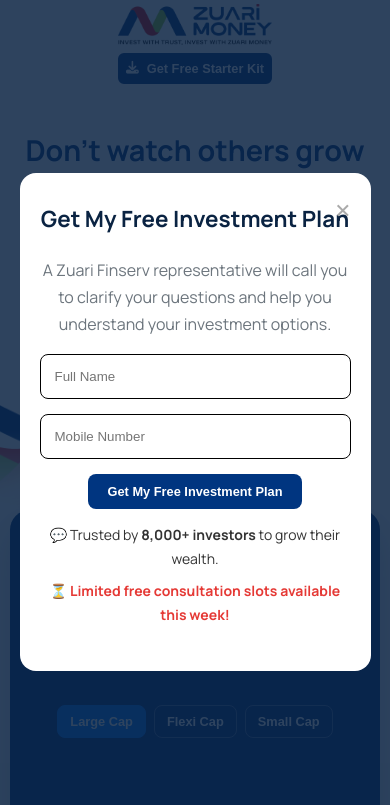
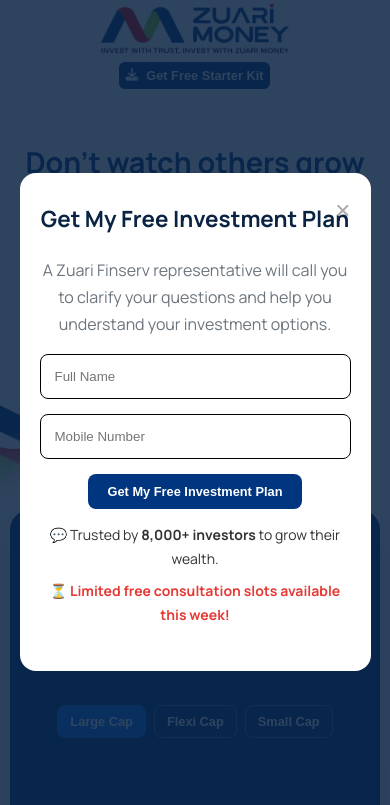
Before and after one commit to Zuari-Industries/zuarimoney, a plain HTML site: page index.html in a window 390 px wide. Shown: the top 805 px of the page. Drawn offline with nearby package versions, Linux system fonts and the light colour scheme.

Commit message:
Responsiveness Added

```diff
--- a/styles.css
+++ b/styles.css
@@ -88,7 +88,7 @@
 .hero-header { position: absolute; top: 0; left: 0; width: 100%; padding: 20px 0; z-index: 10; }
 .header-container { display: flex; justify-content: space-between; align-items: center; }
 .logo { font-size: 1.8rem; font-weight: 800; color: var(--white); text-shadow: 1px 1px 5px rgba(0,0,0,0.2); }
-.hero-header .cta-button { border: 2px solid ; background-color:  #003580; color:  white; }
+.hero-header .cta-button { border: 2px solid ; background-color:  #003580; color:  white;margin-right: -205px; }
 .hero-header .cta-button:hover { background-color: var(--accent-color); color: var(--white); }
 .hero h1 { color: #003580;margin-top:-294px ;align-items: center; }
 .hero p { color:  #003580; opacity: 0.9; font-size: 1.2rem; max-width: 650px; margin-top: -20px;align-items: center;margin-left: 133px; }
@@ -115,6 +115,8 @@
     text-decoration: none;
     white-space: nowrap;
     margin-top: 0px;
+    margin-right: 1px;
+
 }
 
 .download-button:hover {
@@ -177,7 +179,7 @@
 
     .hero-header .cta-button,
     .download-button {
-        padding: 8px 8px;
+        padding: 6px 6px;
         font-size: 0.8rem;
         min-width: 140px;
         margin-top: -15px;
@@ -903,7 +905,7 @@
 
     .logo img {
         margin-left: 0;
-        height: 41px;
+        height: 50px;
         margin-top: -13px;
     }
 
@@ -1089,7 +1091,7 @@
     }
 
     .hero h1 {
-        margin-top: -80px;
+        margin-top: -56px;
         font-size: 1.8rem;
     }
 
@@ -1268,6 +1270,7 @@
         padding: 10px 16px;
         font-size: 0.75rem;
         min-width: 120px;
+
     }
 
     .fund-explorer-section {
```
